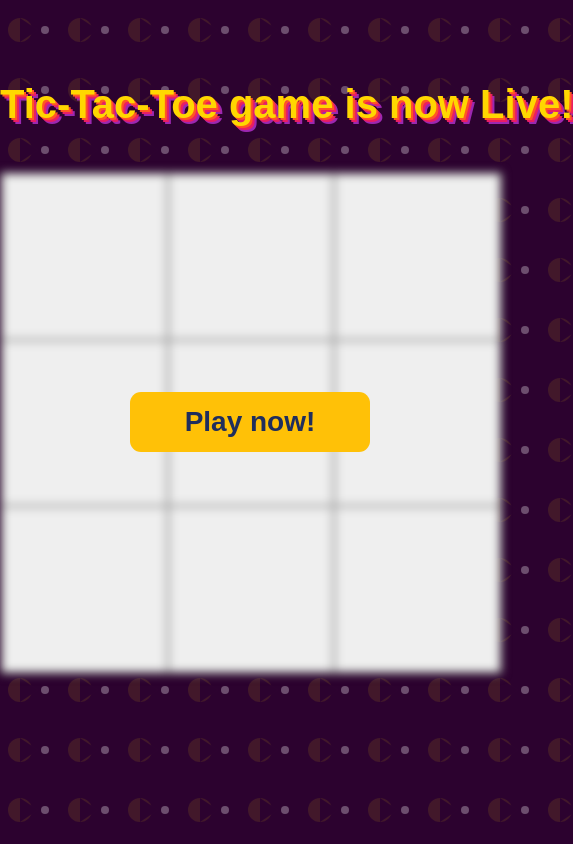
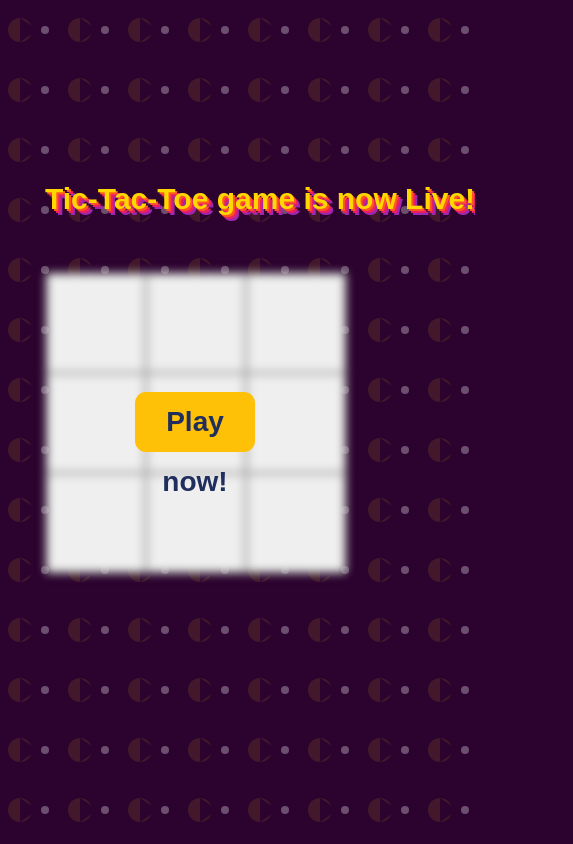
Before and after one commit to giorgigagnidze16/javascript-practice, a plain HTML site: page tic-tac-toe/index.html in a window 390 px wide. Shown: the whole page, 573 px wide, since content can reach past the window. Drawn offline with Linux system fonts and the light colour scheme; a web font is replaced by a local one.

Commit message:
make ttt mobile responsive

```diff
--- a/tic-tac-toe/styles.css
+++ b/tic-tac-toe/styles.css
@@ -130,3 +130,21 @@ button.winner::after {
     font-family: "WDXL Lubrifont TC", sans-serif;
     transition: transform 0.3s ease, box-shadow 0.3s ease;
 }
+
+
+@media only screen and (max-width: 600px) {
+    .container {
+        width: 300px;
+        height: 300px;
+    }
+
+
+    #header {
+        font-size: 30px;
+    }
+
+    #play-header {
+        width: 120px;
+    }
+
+}
```
